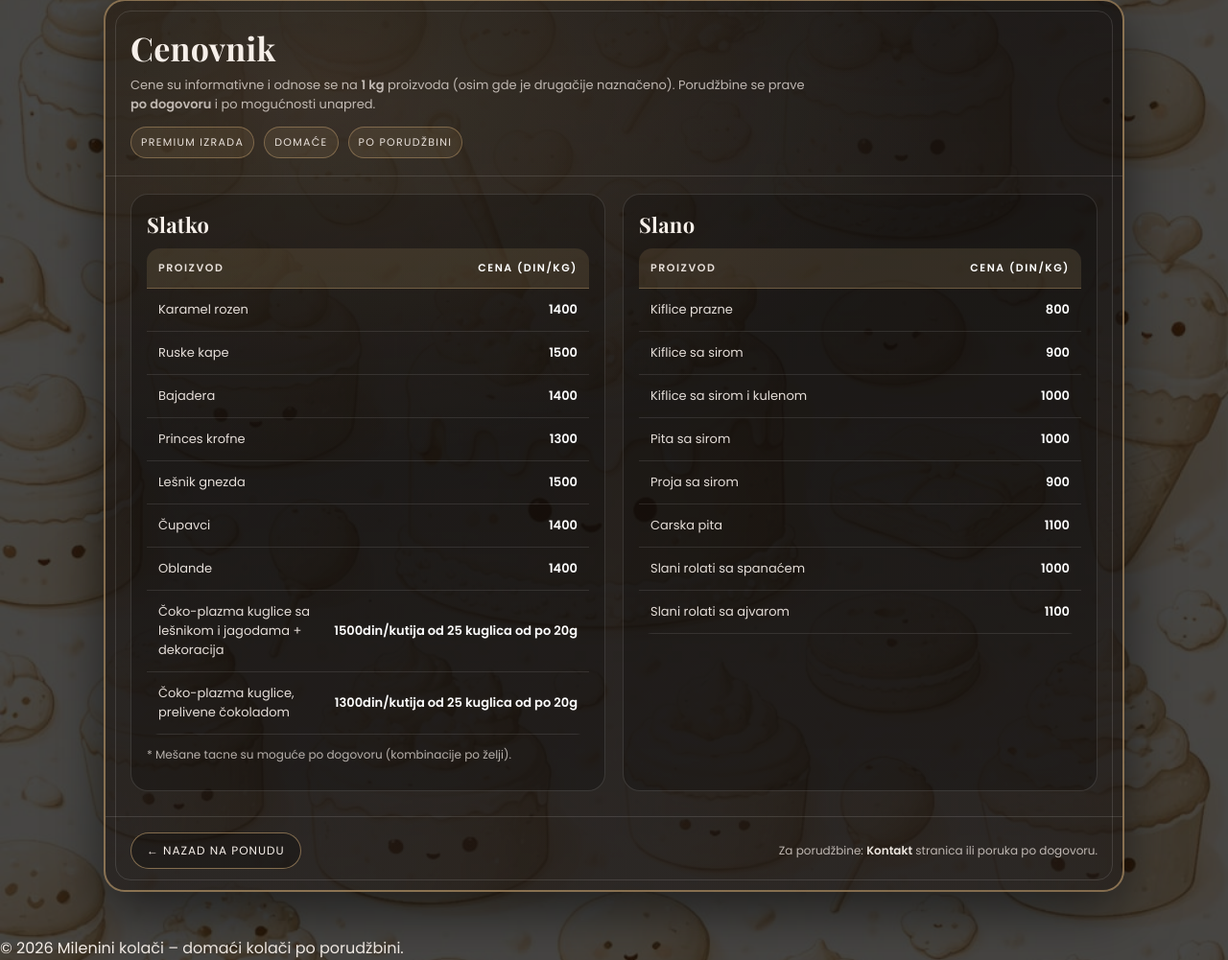
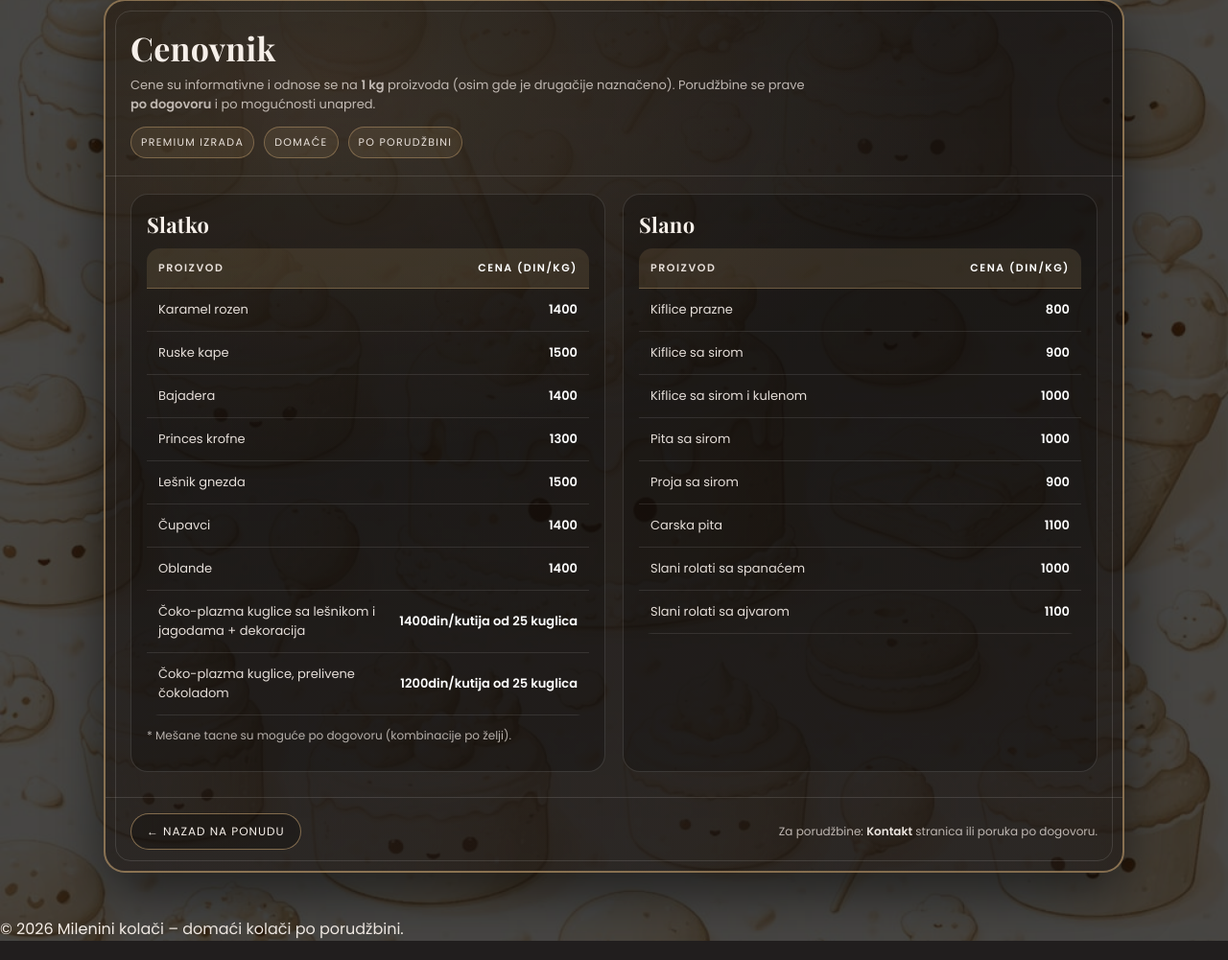
Before and after one commit to ITMilena/mileninikolaci-web, a Django app: page /cenovnik/ in a window 1280 px wide. Shown: the part 90-1091 px from the top of the page at 96% size. Run offline with Django 5.2, Linux system fonts and the light colour scheme.

Commit message:
Add coko kuglice to offer and price list

```diff
--- a/kolaci/templates/kolaci/cenovnik.html
+++ b/kolaci/templates/kolaci/cenovnik.html
@@ -345,8 +345,8 @@
             <tr><td>Lešnik gnezda</td><td class="price">1500</td></tr>
             <tr><td>Čupavci</td><td class="price">1400</td></tr>
             <tr><td>Oblande</td><td class="price">1400</td></tr>
-            <td>Čoko-plazma kuglice sa lešnikom i jagodama + dekoracija</td><td class="price">1500din/kutija od 25 kuglica od po 20g</td></tr>
-            <td>Čoko-plazma kuglice, prelivene čokoladom</td><td class="price">1300din/kutija od 25 kuglica od po 20g</td></tr>
+            <td>Čoko-plazma kuglice sa lešnikom i jagodama + dekoracija</td><td class="price">1400din/kutija od 25 kuglica</td></tr>
+            <td>Čoko-plazma kuglice, prelivene čokoladom</td><td class="price">1200din/kutija od 25 kuglica</td></tr>
 
 
           </tbody>
```
